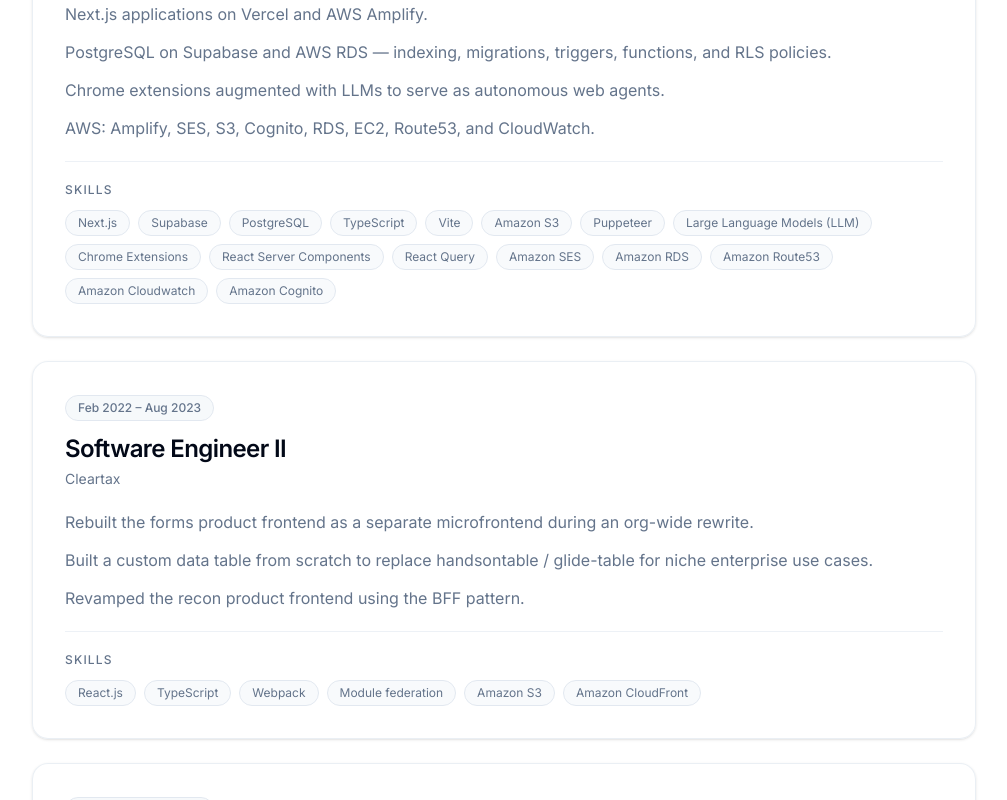
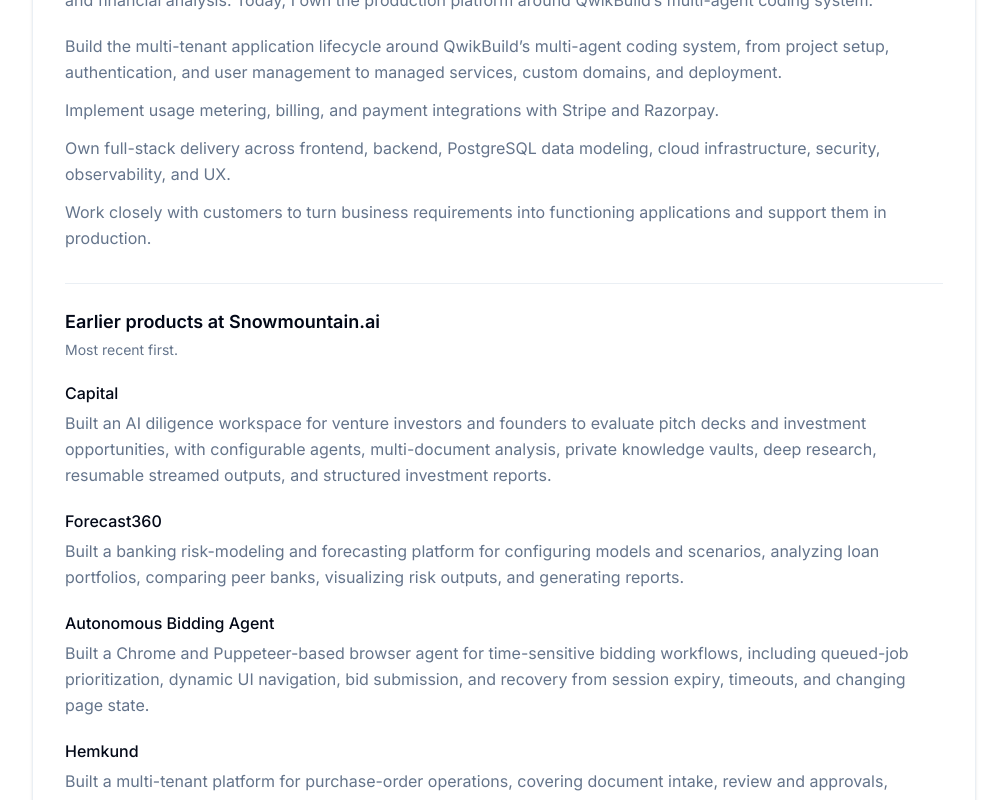
Before and after one commit to Mohammed-Fayaz/personal-portfolio, a Next.js app: page /work in a window 1280 px wide. Shown: the part 500-1300 px from the top of the page, without its empty margins (136-1143 px from the left). Built offline with nearby package versions, Linux system fonts and the light colour scheme.

Commit message:
Update Work page with QwikBuild platform and product experience

```diff
--- a/src/app/work/page.tsx
+++ b/src/app/work/page.tsx
@@ -10,9 +10,19 @@
   period: string;
   children: React.ReactNode;
   skills: string[];
+  introduction?: string;
+  projects?: React.ReactNode;
 };
 
-function WorkRole({ company, title, period, children, skills }: WorkRoleProps) {
+function WorkRole({
+  company,
+  title,
+  period,
+  children,
+  skills,
+  introduction,
+  projects,
+}: WorkRoleProps) {
   return (
     <article className="rounded-2xl border border-border/70 bg-card/80 p-6 shadow-sm transition-shadow hover:shadow-md md:p-8">
       <span className="inline-flex rounded-full border border-border bg-muted/60 px-3 py-1 text-xs font-medium text-muted-foreground">
@@ -22,9 +32,15 @@
         {title}
       </h2>
       <p className="mt-1 text-sm text-muted-foreground">{company}</p>
+      {introduction && (
+        <p className="mt-5 text-sm leading-relaxed text-muted-foreground md:text-base">
+          {introduction}
+        </p>
+      )}
       <ul className="mt-5 list-none space-y-3 text-sm leading-relaxed text-muted-foreground md:text-base">
         {children}
       </ul>
+      {projects}
       <Skills skills={skills} />
     </article>
   );
@@ -39,53 +55,105 @@
       <main className="flex-1">
         <section className="mx-auto max-w-5xl px-6 py-14 md:px-10 md:py-20">
           <SectionHeading
-            description="Detailed breakdown of roles, responsibilities, and the technologies I worked with."
+            description="Building AI platforms and taking products from an idea through deployment and ongoing operation."
             eyebrow="Experience"
             title="Work"
           />
 
           <div className="space-y-6">
             <WorkRole
-              company="Snowmountain.ai"
+              company="QwikBuild / Snowmountain.ai"
               period="Aug 2023 – Present"
+              introduction="Joined Snowmountain.ai at its inception and built products from zero to production across AI, enterprise workflows, and financial analysis. Today, I own the production platform around QwikBuild’s multi-agent coding system."
               skills={[
+                "TypeScript",
+                "React",
                 "Next.js",
+                "Node.js",
+                "PostgreSQL",
                 "Supabase",
-                "PostgreSQL",
-                "TypeScript",
-                "Vite",
-                "Amazon S3",
+                "AWS",
+                "Vercel",
+                "LLM integrations",
+                "Browser automation",
                 "Puppeteer",
-                "Large Language Models (LLM)",
-                "Chrome Extensions",
-                "React Server Components",
-                "React Query",
-                "Amazon SES",
-                "Amazon RDS",
-                "Amazon Route53",
-                "Amazon Cloudwatch",
-                "Amazon Cognito",
+                "Stripe",
+                "Razorpay",
               ]}
               title="Founding Engineer"
+              projects={
+                <section className="mt-8 border-t border-border/70 pt-6">
+                  <h3 className="text-lg font-semibold text-foreground">
+                    Earlier products at Snowmountain.ai
+                  </h3>
+                  <p className="mt-1 text-sm text-muted-foreground">
+                    Most recent first.
+                  </p>
+                  <div className="mt-5 space-y-5 text-sm leading-relaxed text-muted-foreground md:text-base">
+                    <div>
+                      <h4 className="font-medium text-foreground">Capital</h4>
+                      <p className="mt-1">
+                        Built an AI diligence workspace for venture investors and
+                        founders to evaluate pitch decks and investment
+                        opportunities, with configurable agents, multi-document
+                        analysis, private knowledge vaults, deep research,
+                        resumable streamed outputs, and structured investment
+                        reports.
+                      </p>
+                    </div>
+                    <div>
+                      <h4 className="font-medium text-foreground">Forecast360</h4>
+                      <p className="mt-1">
+                        Built a banking risk-modeling and forecasting platform
+                        for configuring models and scenarios, analyzing loan
+                        portfolios, comparing peer banks, visualizing risk
+                        outputs, and generating reports.
+                      </p>
+                    </div>
+                    <div>
+                      <h4 className="font-medium text-foreground">
+                        Autonomous Bidding Agent
+                      </h4>
+                      <p className="mt-1">
+                        Built a Chrome and Puppeteer-based browser agent for
+                        time-sensitive bidding workflows, including queued-job
+                        prioritization, dynamic UI navigation, bid submission,
+                        and recovery from session expiry, timeouts, and changing
+                        page state.
+                      </p>
+                    </div>
+                    <div>
+                      <h4 className="font-medium text-foreground">Hemkund</h4>
+                      <p className="mt-1">
+                        Built a multi-tenant platform for purchase-order
+                        operations, covering document intake, review and
+                        approvals, vendor and retailer synchronization,
+                        dashboards, notifications, and customer-specific
+                        workflows.
+                      </p>
+                    </div>
+                  </div>
+                </section>
+              }
             >
               <li>
-                Leading full-stack development to build the web app from scratch —
-                features, performance, authentication, and security.
+                Build the multi-tenant application lifecycle around QwikBuild’s
+                multi-agent coding system, from project setup, authentication,
+                and user management to managed services, custom domains, and
+                deployment.
               </li>
               <li>
-                Next.js applications on Vercel and AWS Amplify.
+                Implement usage metering, billing, and payment integrations with
+                Stripe and Razorpay.
               </li>
               <li>
-                PostgreSQL on Supabase and AWS RDS — indexing, migrations,
-                triggers, functions, and RLS policies.
+                Own full-stack delivery across frontend, backend, PostgreSQL
+                data modeling, cloud infrastructure, security, observability,
+                and UX.
               </li>
               <li>
-                Chrome extensions augmented with LLMs to serve as autonomous web
-                agents.
-              </li>
-              <li>
-                AWS: Amplify, SES, S3, Cognito, RDS, EC2, Route53, and
-                CloudWatch.
+                Work closely with customers to turn business requirements into
+                functioning applications and support them in production.
               </li>
             </WorkRole>
 
```
